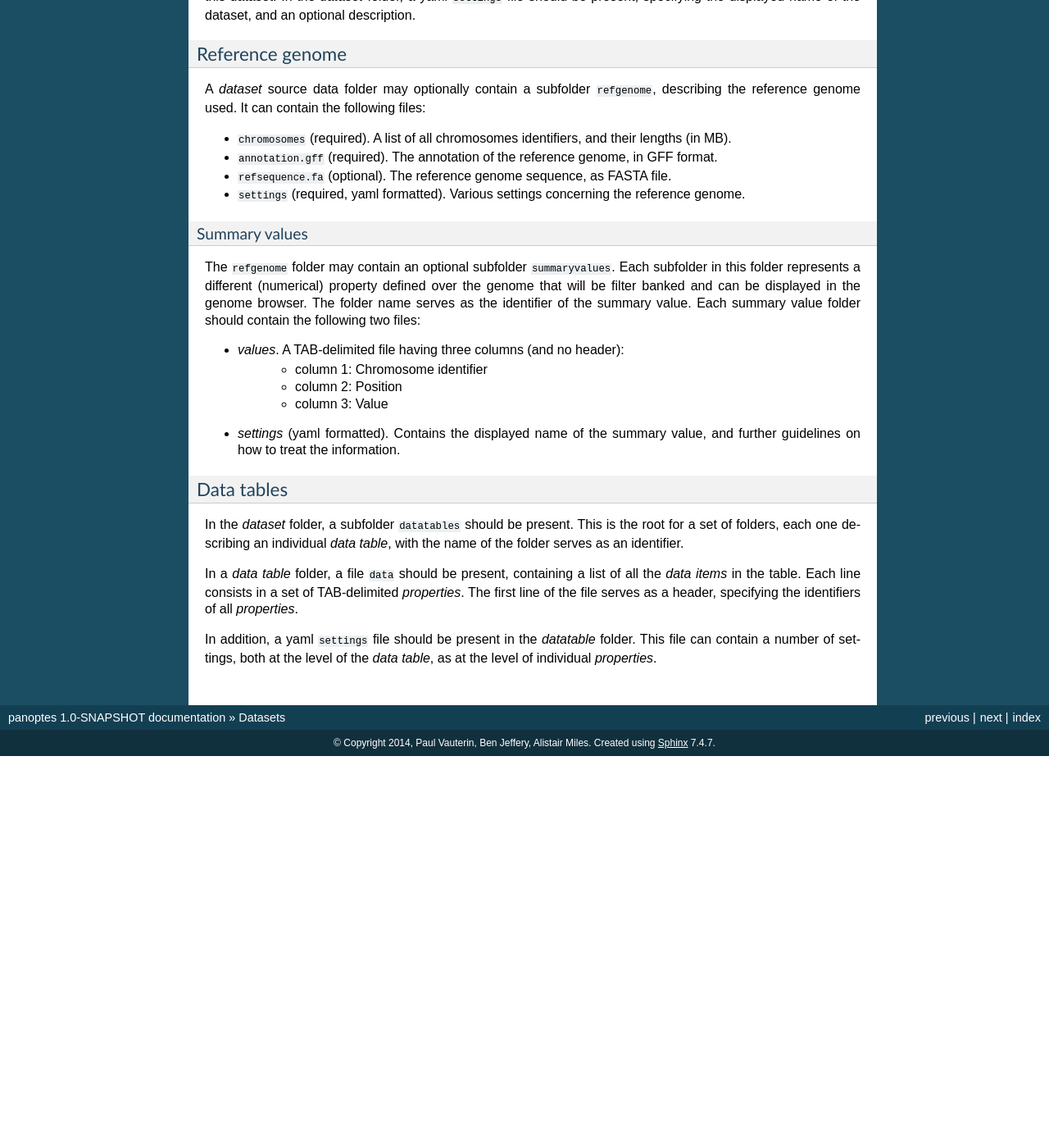
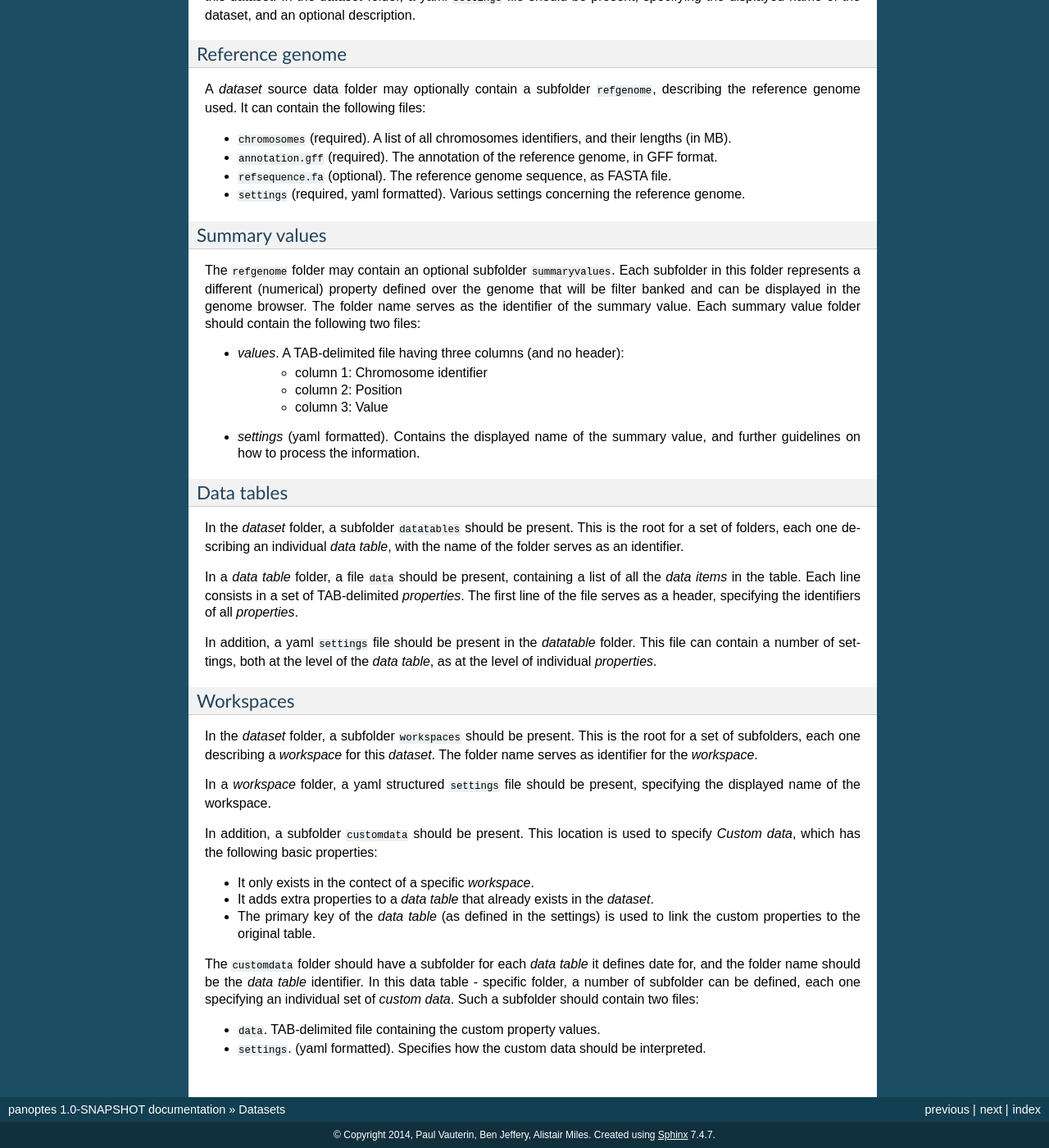
Before and after one commit to cggh/panoptes, a Sphinx documentation site: the page built from documentation/datasets.rst, in a window 1280 px wide and 1400 px high, scrolled down 2501 px. Shown: the whole window at 82% size. Built offline with Sphinx 7.4.7, drawn with Linux system fonts in a browser that asks for light colours; before the commit the page ends 3423 px from its top, so only the background shows below that.

Commit message:
Doc editing

```diff
--- a/documentation/datasets.rst
+++ b/documentation/datasets.rst
@@ -111,14 +111,14 @@ A *dataset* source data folder may optionally contain a subfolder ``refgenome``,
 - ``settings`` (required, yaml formatted). Various settings concerning the reference genome.
 
 Summary values
-..............
+~~~~~~~~~~~~~~
 The ``refgenome`` folder may contain an optional subfolder ``summaryvalues``. Each subfolder in this folder represents a different (numerical) property defined over the genome that will be filter banked and can be displayed in the genome browser. The folder name serves as the identifier of the summary value. Each summary value folder should contain the following two files:
 
 - `values`. A TAB-delimited file having three columns (and no header):
    - column 1: Chromosome identifier
    - column 2: Position
    - column 3: Value
-- `settings` (yaml formatted). Contains the displayed name of the summary value, and further guidelines on how to treat the information.
+- `settings` (yaml formatted). Contains the displayed name of the summary value, and further guidelines on how to process the information.
 
 Data tables
 ~~~~~~~~~~~
@@ -127,3 +127,20 @@ In the *dataset* folder, a subfolder ``datatables`` should be present. This is t
 In a *data table* folder, a file ``data`` should be present, containing a list of all the *data items* in the table. Each line consists in a set of TAB-delimited *properties*. The first line of the file serves as a header, specifying the identifiers of all *properties*.
 
 In addition, a yaml ``settings`` file should be present in the *datatable* folder. This file can contain a number of settings, both at the level of the *data table*, as at the level of individual *properties*.
+
+Workspaces
+~~~~~~~~~~
+In the *dataset* folder, a subfolder ``workspaces`` should be present. This is the root for a set of subfolders, each one describing a *workspace* for this *dataset*. The folder name serves as identifier for the *workspace*.
+
+In a *workspace* folder, a yaml structured ``settings`` file should be present, specifying the displayed name of the workspace.
+
+In addition, a subfolder ``customdata`` should be present. This location is used to specify *Custom data*, which has the following basic properties:
+
+- It only exists in the contect of a specific *workspace*.
+- It adds extra properties to a *data table* that already exists in the *dataset*.
+- The primary key of the *data table* (as defined in the settings) is used to link the custom properties to the original table.
+
+The ``customdata`` folder should have a subfolder for each *data table* it defines date for, and the folder name should be the *data table* identifier. In this data table - specific folder, a number of subfolder can be defined, each one specifying an individual set of *custom data*. Such a subfolder should contain two files:
+
+- ``data``. TAB-delimited file containing the custom property values.
+- ``settings``. (yaml formatted). Specifies how the custom data should be interpreted.
```
